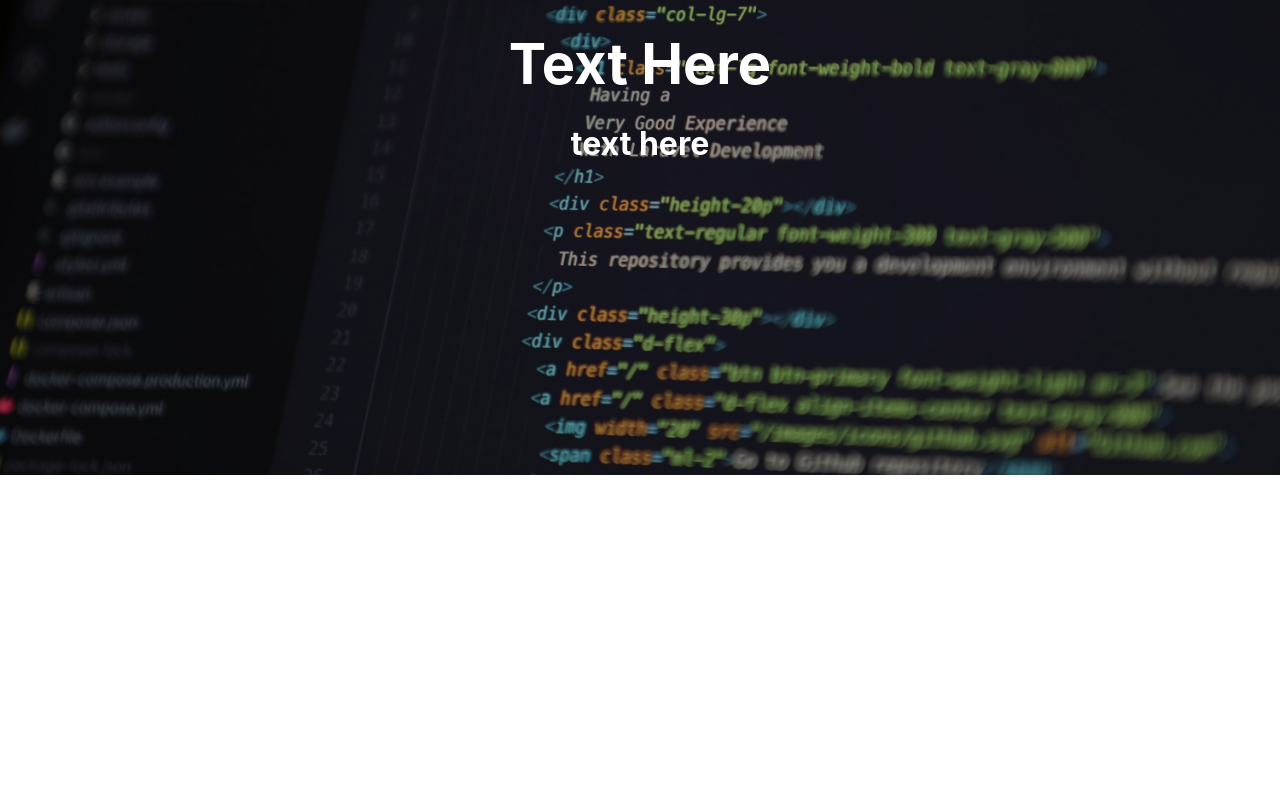
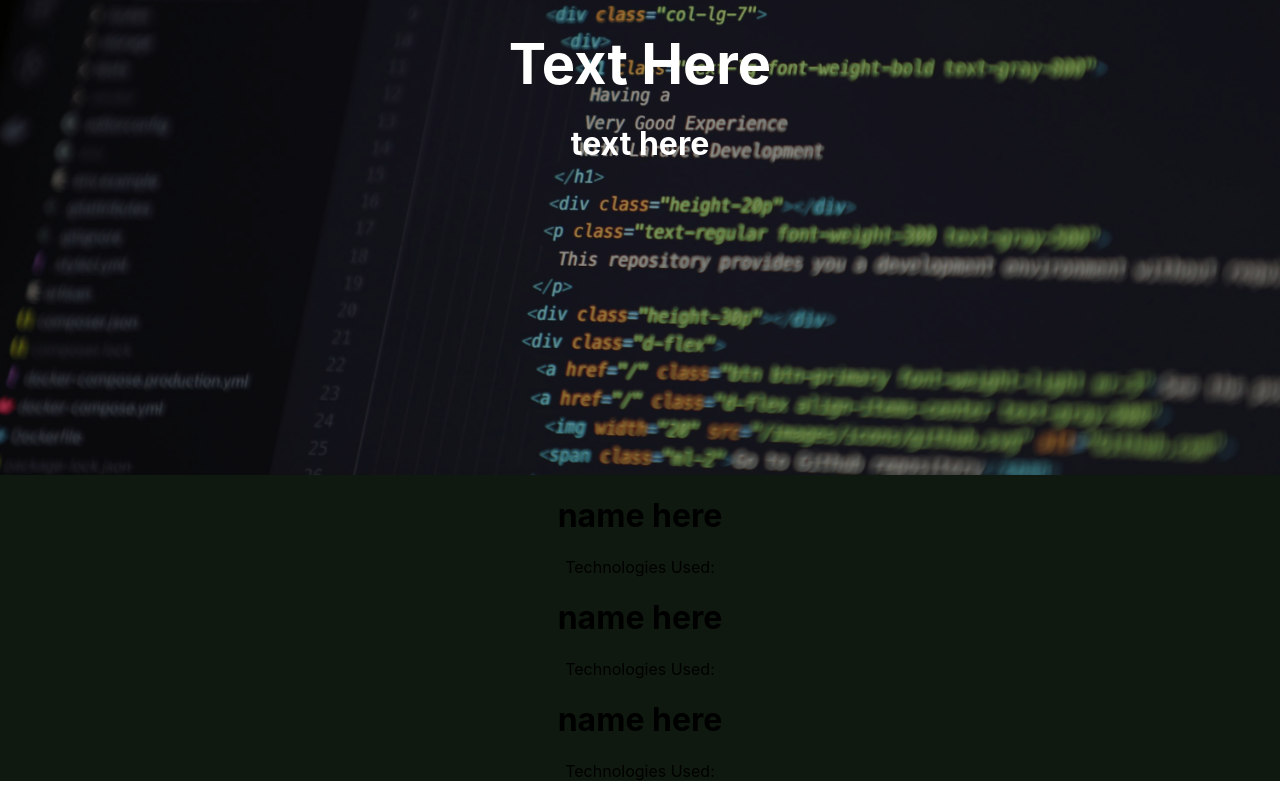
Before and after one commit to G3o-R/gerardo-rapeta-portfolio-site, a React (Create React App) app: page / in a window 1280 px wide. Shown: the part 293-1090 px from the top of the page. Before the commit the page ends 800 px from the top, so only its background shows below. Built offline with nearby package versions, Linux system fonts and the light colour scheme.

Commit message:
built HomePage building AboutPage

```diff
--- a/src/components/App.js
+++ b/src/components/App.js
@@ -1,6 +1,7 @@
 import { BrowserRouter, Route, Routes } from 'react-router-dom';
 import '../styles/App.css';
 import HomePage from './pages/HomePage';
+import AboutPage from './pages/AboutPage';
 
 function App() {
   return (
@@ -8,6 +9,7 @@ function App() {
       <BrowserRouter>
         <Routes>
           <Route path="/" element={<HomePage />} />
+          <Route path="/About" element={<AboutPage />} />
         </Routes>
       </BrowserRouter>
     </div>
--- /dev/null
+++ b/src/components/PortfolioCard.js
@@ -0,0 +1,31 @@
+import {
+  PortfolioContainer,
+  PortfolioWrapper,
+  ProjectAbout,
+  ProjectInfo,
+} from "../styles/PortfolioCardStyles";
+
+export default function PortfolioCard({
+  name = "name here",
+  technolgiesUsedArr = [],
+  text = "",
+}) {
+  const technologiesUsed = technolgiesUsedArr.map((technologyUsed) => (
+    <li>{technologyUsed}</li>
+  ));
+
+  return (
+    <PortfolioWrapper>
+      <PortfolioContainer>
+        <ProjectInfo>
+          <h1>{name}</h1>
+          <label>Technologies Used:</label>
+          <ul>{technologiesUsed}</ul>
+        </ProjectInfo>
+        <ProjectAbout>
+          <p>{text}</p>
+        </ProjectAbout>
+      </PortfolioContainer>
+    </PortfolioWrapper>
+  );
+}
--- /dev/null
+++ b/src/components/pages/AboutPage.js
@@ -0,0 +1,10 @@
+import { About } from "../../styles/PageStyles/AboutPageStyles"
+
+export default function AboutPage(){
+
+    return (
+        <About>
+            test
+        </About>
+    )
+}
--- a/src/components/pages/HomePage.js
+++ b/src/components/pages/HomePage.js
@@ -1,13 +1,22 @@
-import { Home } from "../../styles/PageStyles/HomePageStyles";
+import {
+  Home,
+  ContentWrapper,
+  ContentContainer,
+} from "../../styles/PageStyles/HomePageStyles";
 import Hero from "../Hero";
+import PortfolioCard from "../PortfolioCard";
 
-
-export default function HomePage(){
-
-
-    return(
-        <Home className="home">
-            <Hero />
-        </Home>
-    )
+export default function HomePage() {
+  return (
+    <Home className="home">
+      <Hero />
+      <ContentWrapper>
+        <ContentContainer>
+          <PortfolioCard />
+          <PortfolioCard />
+          <PortfolioCard />
+        </ContentContainer>
+      </ContentWrapper>
+    </Home>
+  );
 }
--- a/src/styles/App.css
+++ b/src/styles/App.css
@@ -1,5 +1,8 @@
 .App {
   text-align: center;
+  background-color: #0f190f;
+  min-height: 100vh;
+  width: 100%;
 }
 
 .App-logo {
--- /dev/null
+++ b/src/styles/PageStyles/AboutPageStyles.js
@@ -0,0 +1,5 @@
+import styled from "styled-components";
+
+export const About = styled.div`
+
+`;
--- a/src/styles/PageStyles/HomePageStyles.js
+++ b/src/styles/PageStyles/HomePageStyles.js
@@ -3,3 +3,11 @@ import styled from "styled-components";
 export const Home = styled.div`
 
 `;
+
+export const ContentContainer = styled.div`
+
+`;
+
+export const ContentWrapper = styled.div`
+
+`;
--- /dev/null
+++ b/src/styles/PortfolioCardStyles.js
@@ -0,0 +1,43 @@
+import styled from "styled-components";
+
+export const PortfolioWrapper = styled.div`
+
+`;
+
+export const PortfolioContainer = styled.div`
+
+`;
+
+export const ProjectWrapper = styled.div`
+
+`;
+
+export const ProjectContainer = styled.div`
+
+`;
+
+export const ProjectInfo = styled.div`
+
+
+    h1{
+
+    }
+
+    label{
+
+    }
+
+    ul{
+
+        li{
+
+        }
+    }
+`;
+
+export const ProjectAbout = styled.div`
+
+    p{
+
+    }
+`;
```
